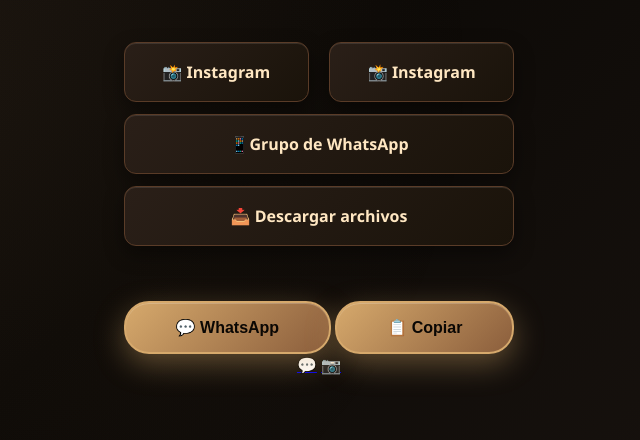
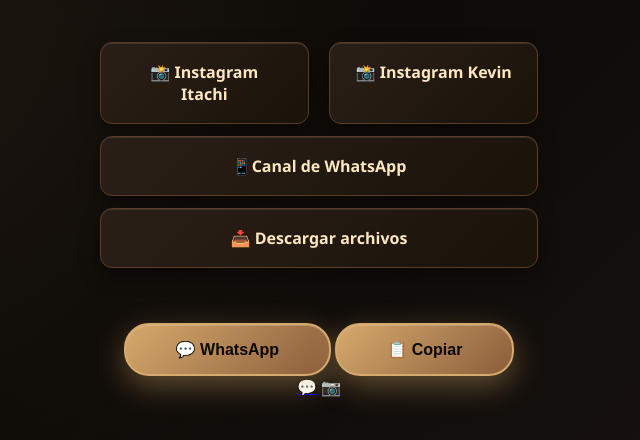
Before and after one commit to Gonxlezz/Gonxlezz.github.io, a plain HTML site: page index.html in a window 1280 px wide. Shown: the part 324-764 px from the top of the page, without its empty margins (321-961 px from the left). Drawn offline with Linux system fonts and the light colour scheme.

Commit message:
Update index.html

```diff
--- a/index.html
+++ b/index.html
@@ -39,11 +39,11 @@
 
   <div class="links">
     <div class="instagram-fila">
-    <a href="https://www.instagram.com/_otro_randon_" target="_blank" class="instagram-link">📸 Instagram</a>
-    <a href="https://www.instagram.com/kxyvg18/" target="_blank" class="instagram-link">📸 Instagram</a>
+    <a href="https://www.instagram.com/_otro_randon_" target="_blank" class="instagram-link">📸 Instagram Itachi</a>
+    <a href="https://www.instagram.com/kxyvg18/" target="_blank" class="instagram-link">📸 Instagram Kevin</a>
   </div>
 
-    <a href="https://whatsapp.com/channel/0029VbCUEqa2phHNlnvNSV1u" target="_blank">📱Grupo de WhatsApp</a>
+    <a href="https://whatsapp.com/channel/0029VbCUEqa2phHNlnvNSV1u" target="_blank">📱Canal de WhatsApp</a>
     <a href="https://www.mediafire.com/file/h9wizj2yokxniwy/Mapeadores_Mobilador.zip/file" target="_blank">📥 Descargar archivos</a>
   </div>
 
```
